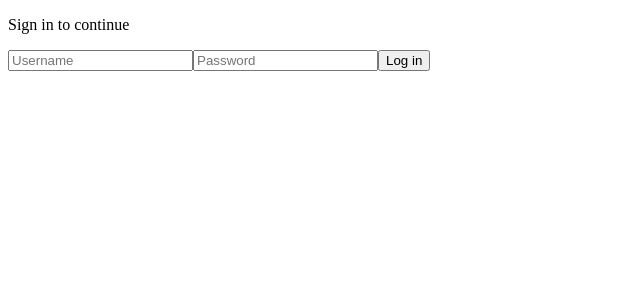
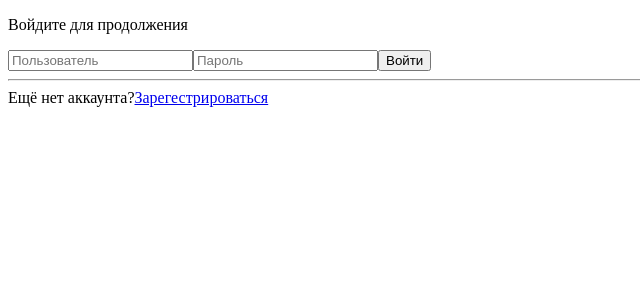
Before and after one commit to EagIe0wI/diplom-frontend, a React (Vite) app: page /login in a window 1280 px wide. Shown: the top 300 px of the page, without its empty margins (0-640 px from the left). Built offline with nearby package versions, Linux system fonts and the light colour scheme; no server answers.

Commit message:
Добавлены кнопки Войти и Зарегестрироваться

```diff
--- a/src/pages/LoginForm.jsx
+++ b/src/pages/LoginForm.jsx
@@ -1,6 +1,6 @@
 import { useState } from 'react';
 import { loginAPI } from '../api';
-import { useNavigate } from 'react-router-dom';
+import { useNavigate, Link } from 'react-router-dom';
 
 const LoginForm = () => {
 	const [userInput, setUserInput] = useState('');
@@ -47,25 +47,32 @@ const LoginForm = () => {
 
 	return (
 		<form onSubmit={submitForm}>
-			<p>Sign in to continue</p>
+			<p>Войдите для продолжения</p>
 
 			{apiError && <p className="login-form-error">{apiError}</p>}
 
 			<input
 				name="username"
 				value={userInput}
-				placeholder="Username"
+				placeholder="Пользователь"
 				onChange={handleUserInput}
 				className={hasErrors.username ? 'login-form-error' : ''}
 			/>
 			<input
 				type="password"
 				value={passwordInput}
-				placeholder="Password"
+				placeholder="Пароль"
 				onChange={handlePasswordInput}
 				className={hasErrors.password ? 'login-form-error' : ''}
 			/>
-			<input type="submit" value="Log in" />
+			<input type="submit" value="Войти" />
+			<hr />
+			<div>
+				<span>Ещё нет аккаунта?</span>
+				<Link to="/register" className="auth-link">
+					Зарегестрироваться
+				</Link>
+			</div>
 		</form>
 	);
 };
--- a/src/pages/RegisterForm.jsx
+++ b/src/pages/RegisterForm.jsx
@@ -1,6 +1,6 @@
 import React, { useState } from 'react';
 import { registerAPI } from '../api';
-import { useNavigate } from 'react-router-dom';
+import { useNavigate, Link } from 'react-router-dom';
 
 const RegisterForm = () => {
 	const [username, setUsername] = useState('');
@@ -35,6 +35,13 @@ const RegisterForm = () => {
 				placeholder="Пароль"
 			/>
 			<button type="submit">Создать аккаунт</button>
+			<hr />
+			<div>
+				<span>Есть аккаунт?</span>
+				<Link to="/login" className="auth-link">
+					Войти
+				</Link>
+			</div>
 		</form>
 	);
 };
```
